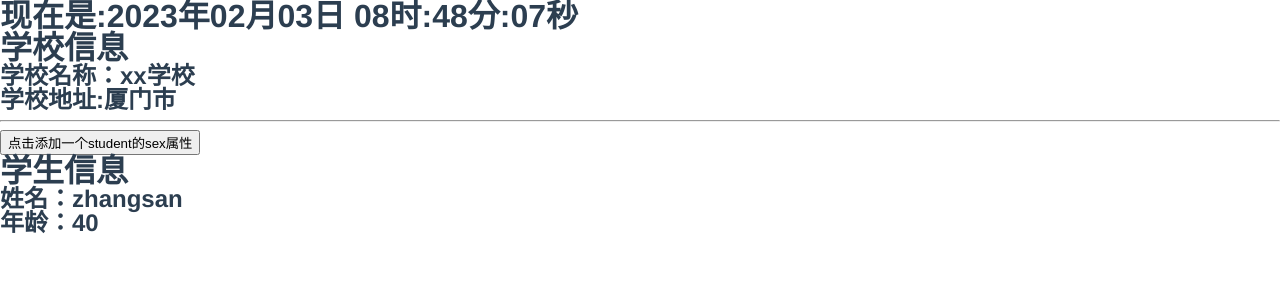
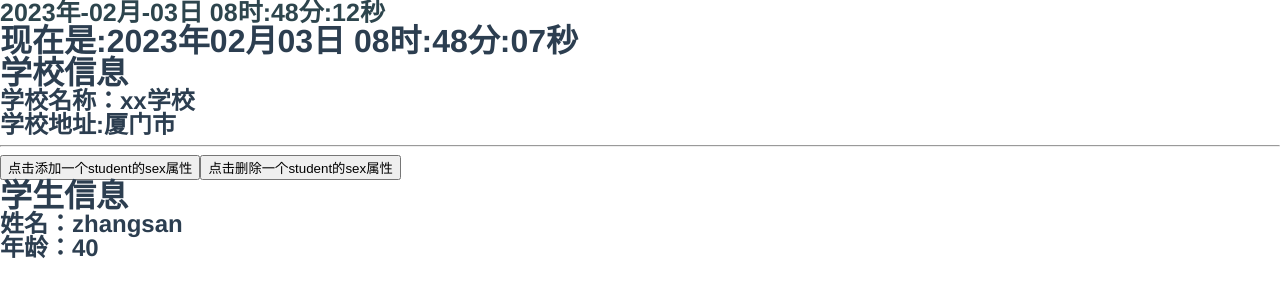
Before and after one commit to huangyx1016/vue2-demo, a Vue app: page /setUseExample in a window 1280 px wide. Shown: the top 300 px of the page. Built offline with nearby package versions, Linux system fonts and the light colour scheme.

Commit message:
feat: 代码提交

```diff
--- a/src/views/HomeView.vue
+++ b/src/views/HomeView.vue
@@ -73,13 +73,22 @@
     <!-- <el-button type="primary" @click="changHighLight">{{ buttonText }}</el-button>
 		<div :class="[isActive ? 'activeClass' : '']">message</div>
 		<p :style="{ fontSize: fontSize + 'px' }">信息信息信息</p> -->
+
+    <div class="triangle"></div>
+    <!-- <el-button type="primary" @click="testPromise">点击</el-button> -->
   </div>
 </template>
 
 <script>
 //es6导入 import
 import exportData from "./exportUse.js";
-import { testFn, testFn2, toUsePage, showMessage } from "./exportFnUse.js";
+import {
+  testFn,
+  testFn2,
+  toUsePage,
+  showMessage,
+  testPromise,
+} from "./exportFnUse.js";
 import search from "./component-use-example/search.vue";
 import pageination from "./component-use-example/pagination-example.vue";
 import tab from "./component-use-example/tab-example.vue";
@@ -241,6 +250,7 @@ export default {
     },
   },
   mounted() {
+    testPromise();
     console.log("params", this.$route.params.id);
     this.jsArrAndStringFnTest();
     //export import es6规范
@@ -294,6 +304,18 @@ export default {
 </script>
 
 <style lang="scss" scoped>
+.triangle:after {
+  position: absolute;
+  width: 0px;
+  height: 0px;
+  content: " ";
+  border-right: 100px solid transparent;
+  border-top: 100px solid deepskyblue;
+  border-left: 100px solid transparent;
+  border-bottom: 100px solid transparent;
+  margin-top: 40px;
+}
+
 // table {
 // 	border: 1px solid gray;
 // 	width: 600px;
--- a/src/views/exportFnUse.js
+++ b/src/views/exportFnUse.js
@@ -1,19 +1,20 @@
 import router from "../router/index"; //引入路由route
-import { MessageBox } from 'element-ui'; //引入elementui的消息提示组件
+import { MessageBox } from "element-ui"; //引入elementui的消息提示组件
 import ElementUI from "element-ui"; //直接引入elemenui
 import store from "@/store/index.js"; //引入vuex store仓库
+
 //导出function
-export function testFn () {
+export function testFn() {
   console.log("测试Fn");
 }
-export function testFn2 () {
+export function testFn2() {
   console.log("测试Fn2");
 }
 //跳转use路由页面
-export function toUsePage () {
+export function toUsePage() {
   router.push({ path: "/use" }); //js文件中进行路由的跳转
 }
-export function showMessage () {
+export function showMessage() {
   // MessageBox({
   //   message: "提示信息",
   //   type: "warning"
@@ -22,8 +23,8 @@ export function showMessage () {
   //.js文件中使用Message/Notification/MessageBox组件
   //Message 消息提示
   ElementUI.Message({
-    message: '恭喜你，这是一条成功消息',
-    type: 'success', //消息类型
+    message: "恭喜你，这是一条成功消息",
+    type: "success", //消息类型
   });
   //Notification 通知
   // ElementUI.Notification({
@@ -37,11 +38,26 @@ export function showMessage () {
   //   message: '这是提示文案这是提示文案这是提示文案这是提示文案这是提示文案这是提示文案这是提示文案这是提示文案'
   // });
 }
-export function updateUserAge () {
+export function updateUserAge() {
   //调用vuex里的方法
   store.commit("user/updateUserAge", 20);
 }
-export function getVuexGetters () {
+export function getVuexGetters() {
   //这里想要调用vuex里的getters
   store.getters.user.getChildUsers; //报错
 }
+export function testPromise() {
+  console.log("testPromise");
+  const promise = new Promise((resolve, reject) => {
+    console.log(1);
+    resolve();
+    console.log(2);
+  });
+  promise.then(() => {
+    console.log(3);
+  });
+  promise.catch(() => {
+    console.log("catch");
+  });
+  console.log(4);
+}
--- a/src/views/listLoop/setUseExample.vue
+++ b/src/views/listLoop/setUseExample.vue
@@ -1,12 +1,16 @@
 <!-- vue set()方法 -->
 <template>
   <div class="container">
+    <h1 class="current-time" :class="{ active: isActived }">
+      {{ currentTime }}
+    </h1>
     <h1>现在是:{{ formateTime }}</h1>
     <h1>学校信息</h1>
     <h2>学校名称：{{ schoolName }}</h2>
     <h2>学校地址:{{ schoolAddress }}</h2>
     <hr />
     <button @click="addSex">点击添加一个student的sex属性</button>
+    <button @click="deleteSex">点击删除一个student的sex属性</button>
     <h1>学生信息</h1>
     <h2>姓名：{{ student.name }}</h2>
     <h2 v-if="student.sex">性别：{{ student.sex }}</h2>
@@ -34,6 +38,8 @@ export default {
         ],
         timer: null,
       },
+      currentTime: "",
+      isActived: false,
     };
   },
   // 局部过滤器
@@ -44,30 +50,46 @@ export default {
     },
   },
   watch: {
-    // currentTime: {
-    //   handler(val) {
-    //     var _this = this;
-    //     setInterval(() => {
-    //       console.log("每秒获取一次当前时间");
-    //       _this.currentTime = _this
-    //         .$dayjs(new Date())
-    //         .format("YYYY-MM-DD HH:mm:ss");
-    //       console.log(_this.currentTime);
-    //     }, 1000);
-    //   },
-    //   //immediate: true,
-    // },
+    currentTime: {
+      handler(val) {
+        // var _this = this;
+        // setInterval(() => {
+        //   console.log("每秒获取一次当前时间");
+        //   _this.currentTime = _this
+        //     .$dayjs(new Date())
+        //     .format("YYYY年-MM月-DD日 HH时:mm分:ss秒");
+        //   console.log(_this.currentTime);
+        // }, 1000);
+        if (val) {
+          this.isActived = !this.isActived;
+        }
+      },
+      immediate: true,
+    },
   },
   methods: {
+    getCurrentTime() {
+      setInterval(() => {
+        console.log("每秒获取一次当前时间");
+        this.currentTime = this.$dayjs(new Date()).format(
+          "YYYY年-MM月-DD日 HH时:mm分:ss秒"
+        );
+        console.log(this.currentTime);
+      }, 1000);
+    },
     addSex() {
       //this.$set();只能给data里的某个对象添加属性不能直接给data追加属性
       //Vue.set( target, propertyName/index, value )=this.$set()
       //向响应式对象中添加一个 property，并确保这个新 property 同样是响应式的，且触发视图更新。它必须用于向响应式对象上添加新 property，因为 Vue 无法探测普通的新增 property (比如 this.myObject.newProperty = 'hi')
       this.$set(this.student, "sex", "男");
     },
+    deleteSex() {
+      this.$delete(this.student, "sex");
+    },
   },
   created() {},
   mounted() {
+    this.getCurrentTime();
     //js获取时间戳
     console.log(new Date().getTime(), Date.now());
     var now = this.$moment().format("YYYY-MM-DD HH:mm:ss");
@@ -91,4 +113,14 @@ export default {
   },
 };
 </script>
-<style lang="scss" scoped></style>
+<style lang="scss" scoped>
+.current-time {
+  color: #333;
+  font-size: 25px;
+}
+.active {
+  color: deepskyblue;
+  transition: 0.8s linear;
+  opacity: 1;
+}
+</style>
--- a/src/views/mixinUseExample/components/School.vue
+++ b/src/views/mixinUseExample/components/School.vue
@@ -18,17 +18,21 @@ export default {
     return {
       name: "xx学校",
       address: "厦门市",
-      x: 999, //如果data中的数据或者methods的方法遇到同名的情况以自己的为准,mixin不会破坏
+      x: 999, //如果data中的数据或者methods的方法遇到同名的情况以自己的为准(优先级是优先组件里的),mixin不会破坏
     };
   },
   //局部混合
   mixins: [mixin, mixin2],
   computed: {},
   watch: {},
-  methods: {},
+  methods: {
+    showName() {
+      console.log("Schoole组件里的showName", this.name);
+    },
+  },
   created() {},
   mounted() {
-    console.log("mounted！！！"); //如果是生命周期的话就都会执行 先执行mixin里的生命周期，再执行自己的生命周期
+    console.log("School组件里的mounted！！！"); //如果是生命周期的话就都会执行 先执行mixin里的生命周期，再执行自己的生命周期
   },
 };
 </script>
--- a/src/views/mixinUseExample/mixin.js
+++ b/src/views/mixinUseExample/mixin.js
@@ -1,4 +1,7 @@
 export const mixin = {
+  data() {
+    name: "mixin里的name";
+  },
   methods: {
     showName() {
       this.$message.warning(this.name);
--- a/src/views/mixinUseExample/mixinUseExample.vue
+++ b/src/views/mixinUseExample/mixinUseExample.vue
@@ -2,7 +2,7 @@
 <template>
   <div class="container">
     <School />
-    <Student />
+    <!-- <Student /> -->
   </div>
 </template>
 
```
